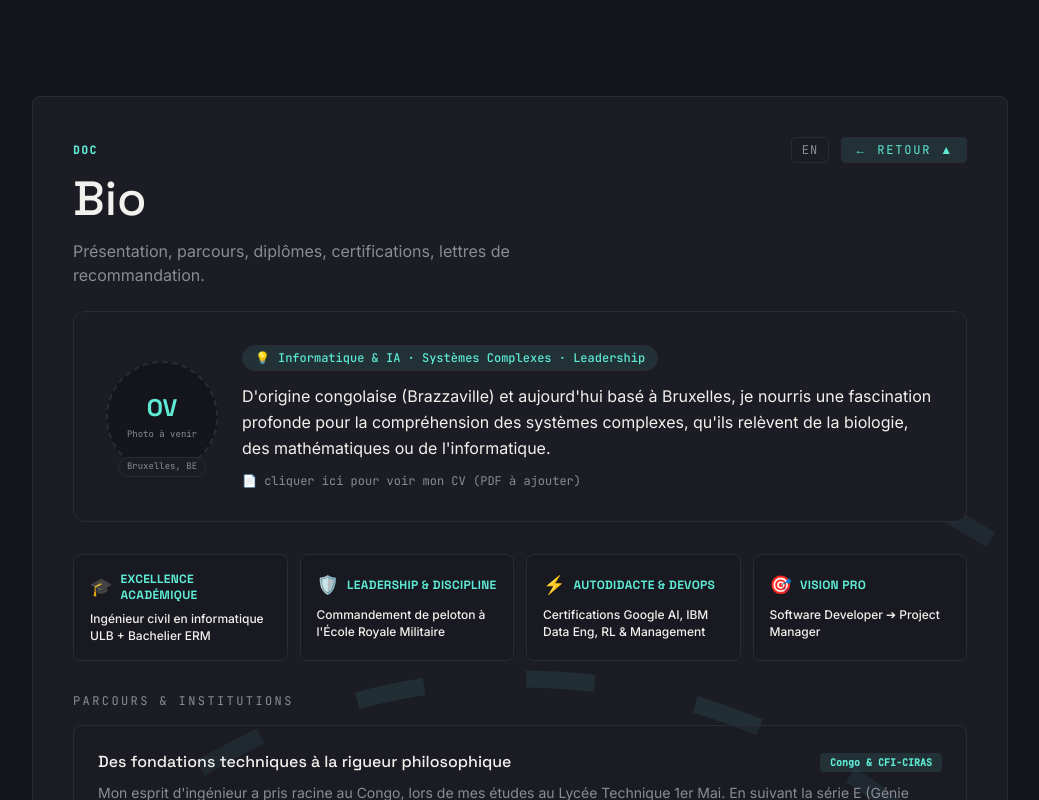
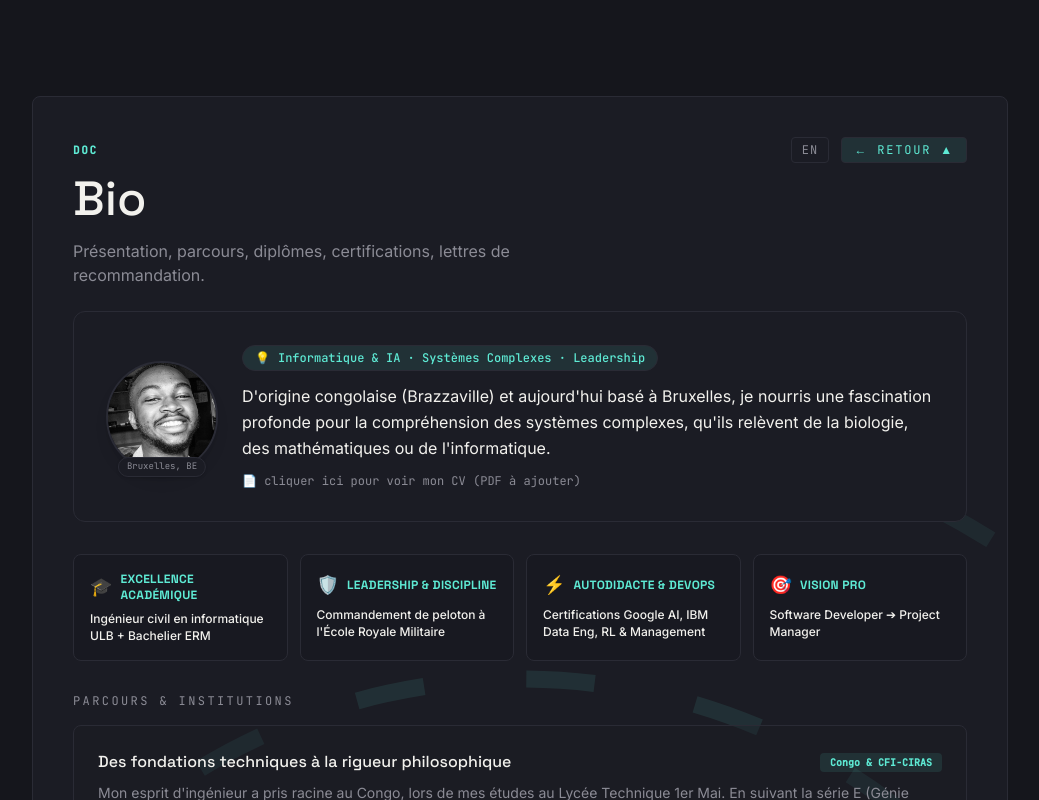
Before and after one commit to Vertu5/ndingaoba-oliviervertu, a Next.js app: page / in a window 1280 px wide. Both pictures are taken after a click on the button 310 px from the left and 358 px from the top of the page. Shown: the top 800 px of the page, without its empty margins (120-1159 px from the left). Built offline with nearby package versions, Linux system fonts and the light colour scheme.

Commit message:
feat(bio): add official profile photo in BioView

```diff
--- a/app/components/BioView.tsx
+++ b/app/components/BioView.tsx
@@ -1,5 +1,6 @@
 "use client";
 
+import Image from "next/image";
 import { bioNarrative, institutionalLinks } from "@/app/lib/bio";
 import { cvUrl, type DocEntry } from "@/app/lib/categories";
 
@@ -24,13 +25,17 @@ export default function BioView({
         <div className="flex flex-col sm:flex-row items-start sm:items-center gap-6">
           {/* Avatar Photo Slot */}
           <div className="relative group shrink-0">
-            <div className="w-24 h-24 sm:w-28 sm:h-28 rounded-full border-2 border-dashed border-[var(--accent)]/50 bg-[var(--bg)] flex flex-col items-center justify-center text-center p-2 overflow-hidden shadow-inner">
-              <span className="font-display text-2xl font-semibold text-[var(--accent)]">OV</span>
-              <span className="font-mono text-[9px] text-[var(--text-muted)] mt-1">
-                Photo à venir
-              </span>
+            <div className="w-24 h-24 sm:w-28 sm:h-28 rounded-full border-2 border-[var(--accent)]/60 bg-[var(--bg)] overflow-hidden shadow-lg transition-transform duration-300 group-hover:scale-105">
+              <Image
+                src="/images/profile.jpeg"
+                alt="NDINGA OBA Olivier Vertu"
+                width={112}
+                height={112}
+                priority
+                className="w-full h-full object-cover"
+              />
             </div>
-            <div className="absolute -bottom-1 left-1/2 -translate-x-1/2 bg-[var(--bg-elevated)] border border-[var(--border)] px-2 py-0.5 rounded-full font-mono text-[9px] text-[var(--text-muted)] whitespace-nowrap">
+            <div className="absolute -bottom-1 left-1/2 -translate-x-1/2 bg-[var(--bg-elevated)] border border-[var(--border)] px-2 py-0.5 rounded-full font-mono text-[9px] text-[var(--text-muted)] whitespace-nowrap shadow-sm">
               Bruxelles, BE
             </div>
           </div>
```
Also changed, not shown: public/images/profile.jpeg (added).
